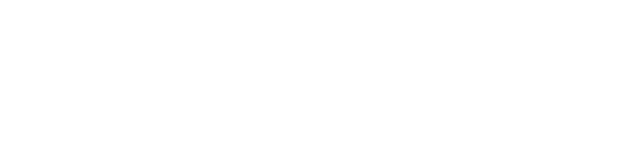
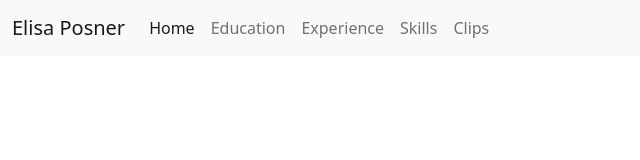
Before and after one commit to elisaposner/elisa-posner-jour352, a plain HTML site: page Boostrap Template/index.html in a window 1280 px wide. Shown: the whole page, without its empty margins (0-640 px from the left). Drawn offline with nearby package versions, Linux system fonts and the light colour scheme.

Commit message:
Bootstrap edits

```diff
--- a/Boostrap Template/index.html
+++ b/Boostrap Template/index.html
@@ -18,5 +18,22 @@
 </head>
 
 <body>
-
+	<!--Navbar code-->
+	<nav class="navbar navbar-expand-lg navbar-light bg-light">
+  <div class="container-fluid">
+    <a class="navbar-brand" href="index.html">Elisa Posner</a>
+    <button class="navbar-toggler" type="button" data-bs-toggle="collapse" data-bs-target="#navbarNavAltMarkup" aria-controls="navbarNavAltMarkup" aria-expanded="false" aria-label="Toggle navigation">
+      <span class="navbar-toggler-icon"></span>
+    </button>
+    <div class="collapse navbar-collapse" id="navbarNavAltMarkup">
+      <div class="navbar-nav">
+        <a class="nav-link active" aria-current="page" href="#">Home</a>
+        <a class="nav-link" href="#">Education</a>
+        <a class="nav-link" href="#">Experience</a>
+        <a class="nav-link" href="#">Skills</a>
+        <a class="nav-link" href="#">Clips</a>
+      </div>
+    </div>
+  </div>
+</nav>
 </body>
```
Also changed, not shown: 1 other file.
